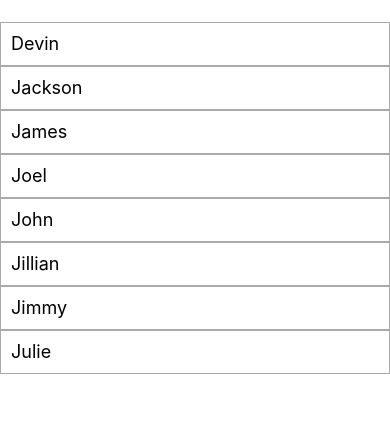
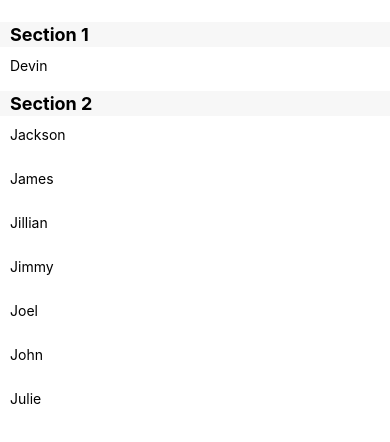
Before and after one commit to suranartnc/react-native-tutorial, a React Native app in the folder AwesomeProject/: screen / in a window 390 px wide. Shown: the top 442 px of the page. Built offline with nearby package versions, Linux system fonts and the light colour scheme.

Commit message:
add SectionList

```diff
--- a/AwesomeProject/App.js
+++ b/AwesomeProject/App.js
@@ -17,25 +17,22 @@
   Alert,
   TouchableHighlight,
   ScrollView,
-  FlatList
+  FlatList,
+  SectionList
 } from 'react-native';
 
 export default class App extends Component<{}> {
   render() {
     return (
       <View style={styles.container}>
-        <FlatList
-          data={[
-            { key: 'Devin' },
-            { key: 'Jackson' },
-            { key: 'James' },
-            { key: 'Joel' },
-            { key: 'John' },
-            { key: 'Jillian' },
-            { key: 'Jimmy' },
-            { key: 'Julie' },
+        <SectionList
+          sections={[
+            { title: 'Section 1', data: ['Devin'] },
+            { title: 'Section 2', data: ['Jackson', 'James', 'Jillian', 'Jimmy', 'Joel', 'John', 'Julie'] },
           ]}
-          renderItem={({ item }) => <Text style={styles.item}>{item.key}</Text>}
+          renderItem={({ item }) => <Text style={styles.item}>{item}</Text>}
+          renderSectionHeader={({ section }) => <Text style={styles.sectionHeader}>{section.title}</Text>}
+          keyExtractor={(item, index) => index}
         />
       </View>
     );
@@ -46,14 +43,19 @@
   container: {
     flex: 1,
     paddingTop: 22,
-    // borderColor: 'blue',
-    // borderWidth: 3,
    },
-   item: {
-     padding: 10,
-     fontSize: 18,
-     height: 44,
-     borderColor: '#aaa',
-     borderWidth: 1,
-   },
+   sectionHeader: {
+    paddingTop: 2,
+    paddingLeft: 10,
+    paddingRight: 10,
+    paddingBottom: 2,
+    fontSize: 18,
+    fontWeight: 'bold',
+    backgroundColor: 'rgba(247,247,247,1.0)',
+  },
+  item: {
+    padding: 10,
+    fontSize: 14,
+    height: 44,
+  },
 });
```
